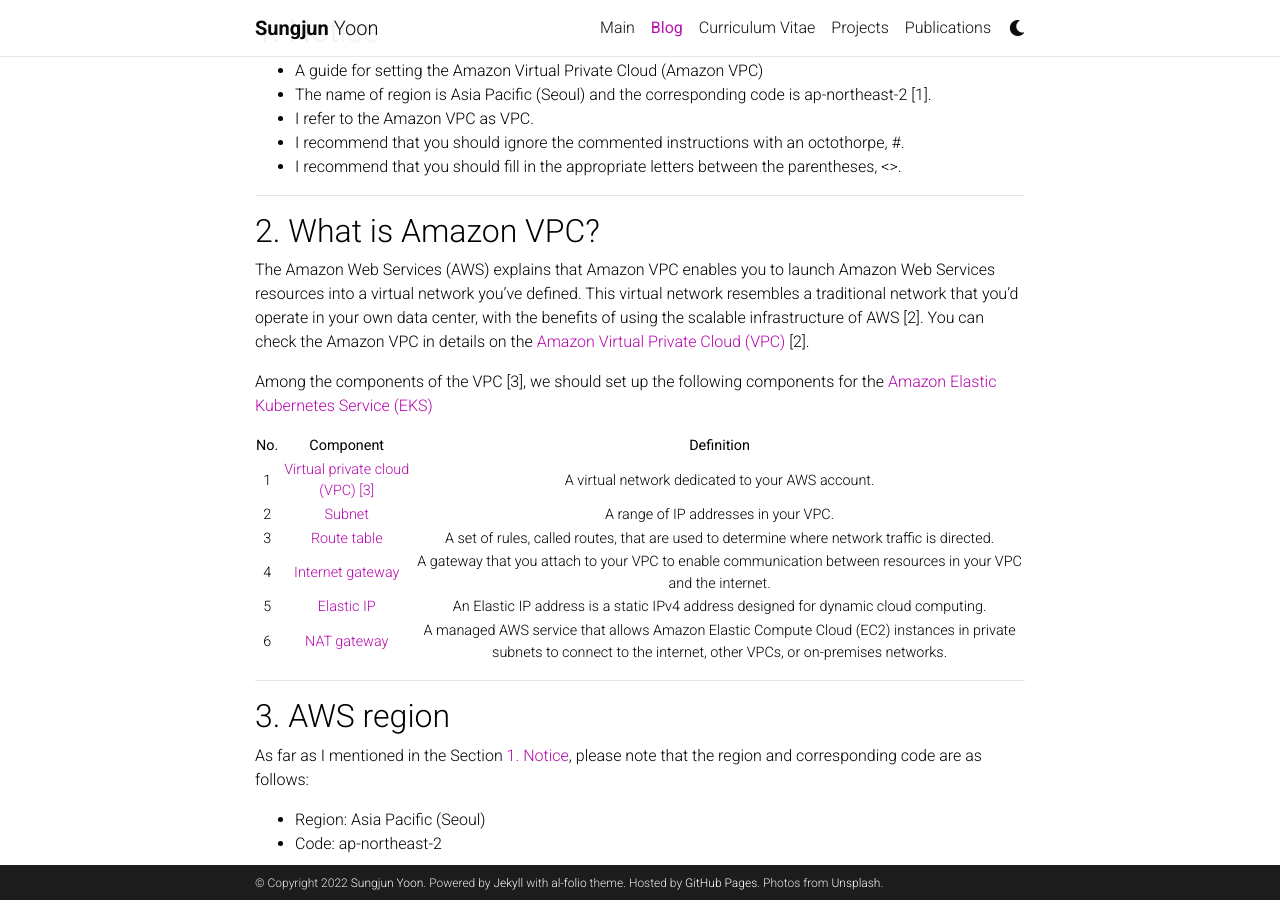
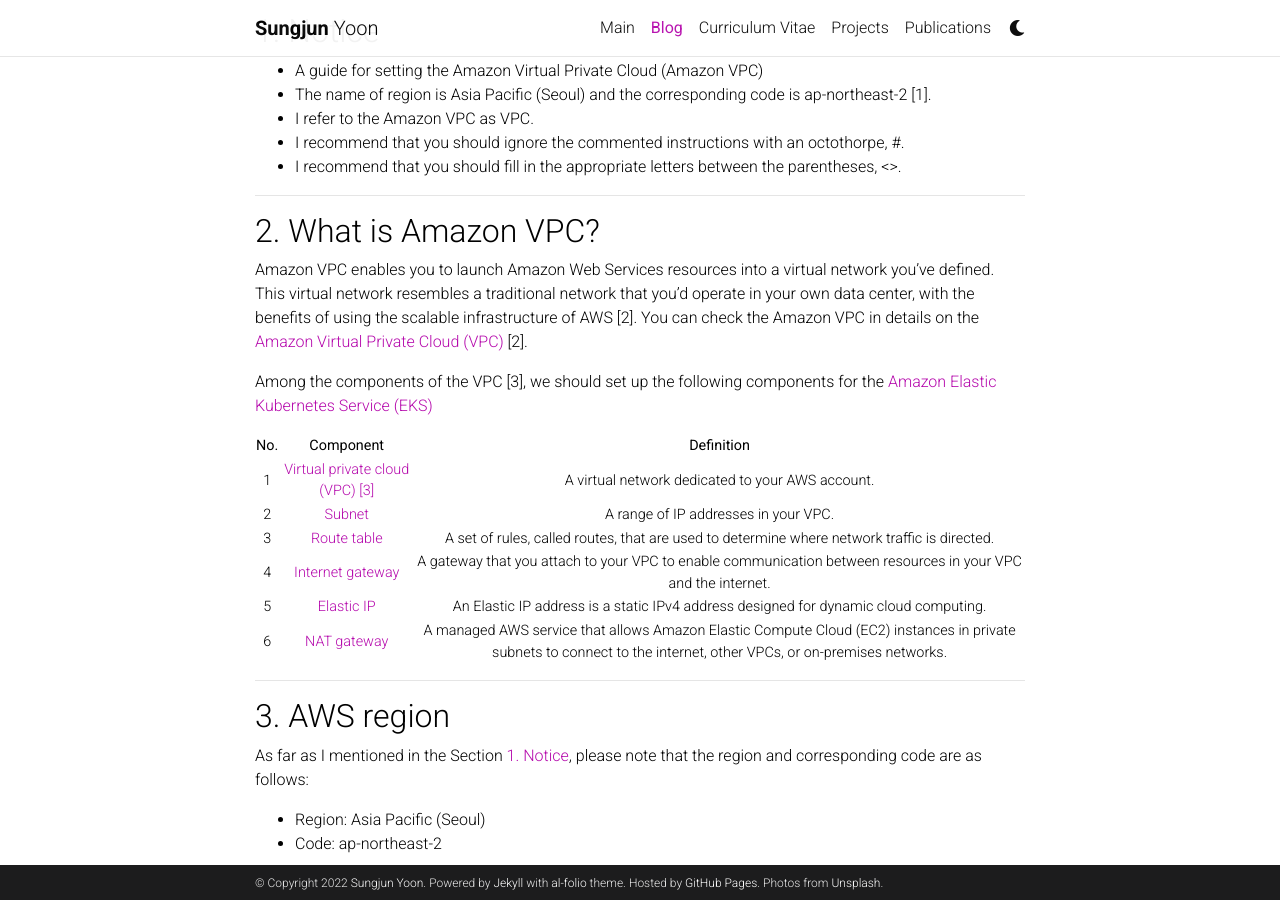
Before and after one commit to vujadeyoon/vujadeyoon.github.io, a Jekyll site: the page built from _posts/AWS/2022-01-26-vpc.md, in a window 1280 px wide and 900 px high, scrolled down 569 px. Built offline with Jekyll 4.4.1, drawn with Linux system fonts in a browser that asks for light colours; full-size pictures stand in for the smaller copies a plugin makes; comment, search, counter and statistics services are not loaded; a style sheet for code colours, icons or effects is not loaded.

Commit message:
220127a: update the blog, Amazon Virtual Private Cloud (VPC).

```diff
--- a/_posts/AWS/2022-01-26-vpc.md
+++ b/_posts/AWS/2022-01-26-vpc.md
@@ -33,9 +33,9 @@
 <hr>
 
 ## 2. What is Amazon VPC? <a name="amazon_vpc"></a>
-The Amazon Web Services (AWS) explains that Amazon VPC enables you to launch Amazon Web Services resources into
-a virtual network you've defined. This virtual network resembles a traditional network that you'd operate in your own
-data center, with the benefits of using the scalable infrastructure of AWS [2]. You can check the Amazon VPC in details on the
+Amazon VPC enables you to launch Amazon Web Services resources into a virtual network you've defined. This virtual network
+resembles a traditional network that you'd operate in your own data center, with the benefits of using the scalable
+infrastructure of AWS [2]. You can check the Amazon VPC in details on the
 [Amazon Virtual Private Cloud (VPC)](https://docs.aws.amazon.com/toolkit-for-visual-studio/latest/user-guide/vpc-tkv.html) [2].
 
 Among the components of the VPC [3], we should set up the following components for the
@@ -49,7 +49,6 @@
 |4    |[Internet gateway](https://docs.aws.amazon.com/vpc/latest/userguide/VPC_Internet_Gateway.html)              |A gateway that you attach to your VPC to enable communication between resources in your VPC and the internet.                       |
 |5    |[Elastic IP](https://docs.aws.amazon.com/AWSEC2/latest/UserGuide/elastic-ip-addresses-eip.html)             |An Elastic IP address is a static IPv4 address designed for dynamic cloud computing.                                                |
 |6    |[NAT gateway](https://docs.aws.amazon.com/vpc/latest/userguide/vpc-nat-gateway.html)                        |A managed AWS service that allows Amazon Elastic Compute Cloud (EC2) instances in private subnets to connect to the internet, other VPCs, or on-premises networks. |
-
 
 <hr>
 
```
